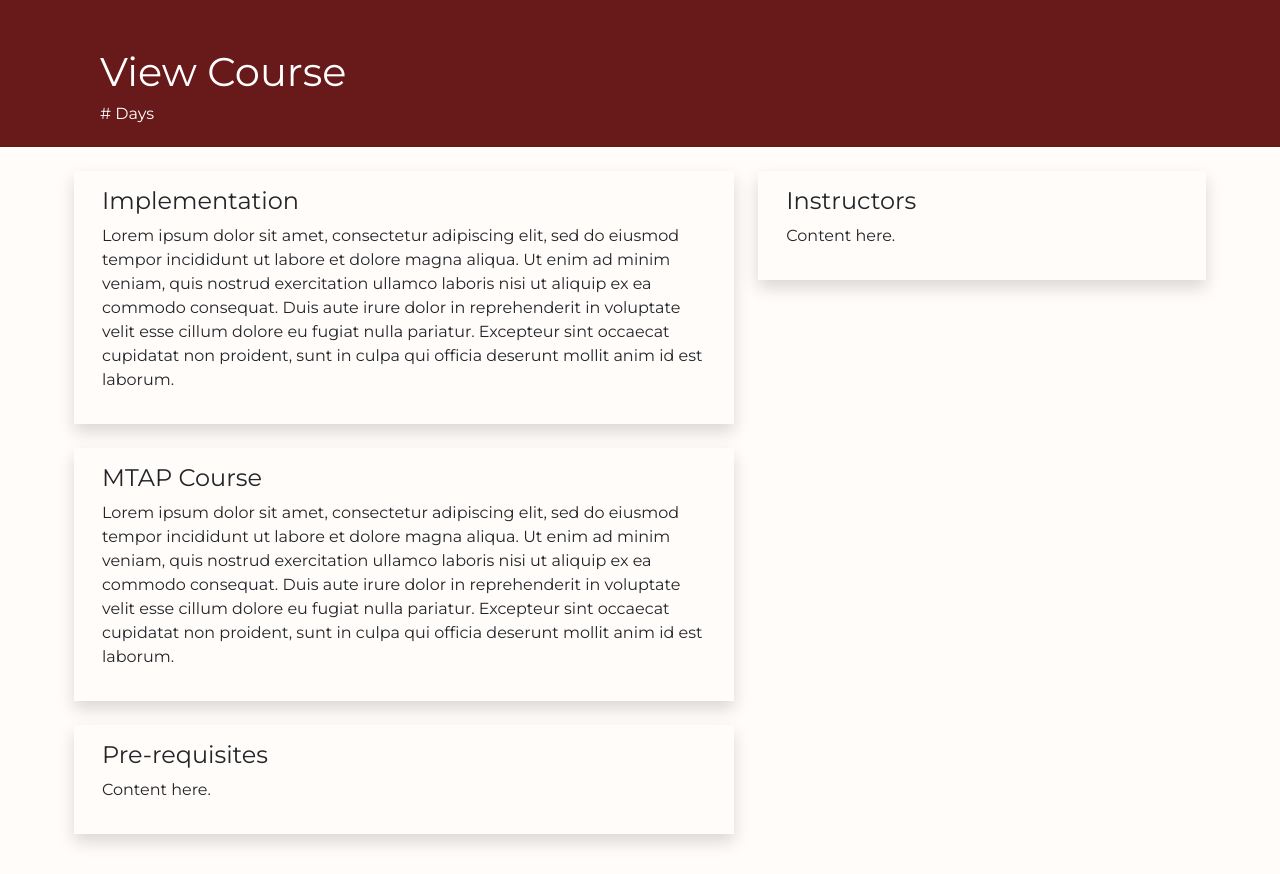
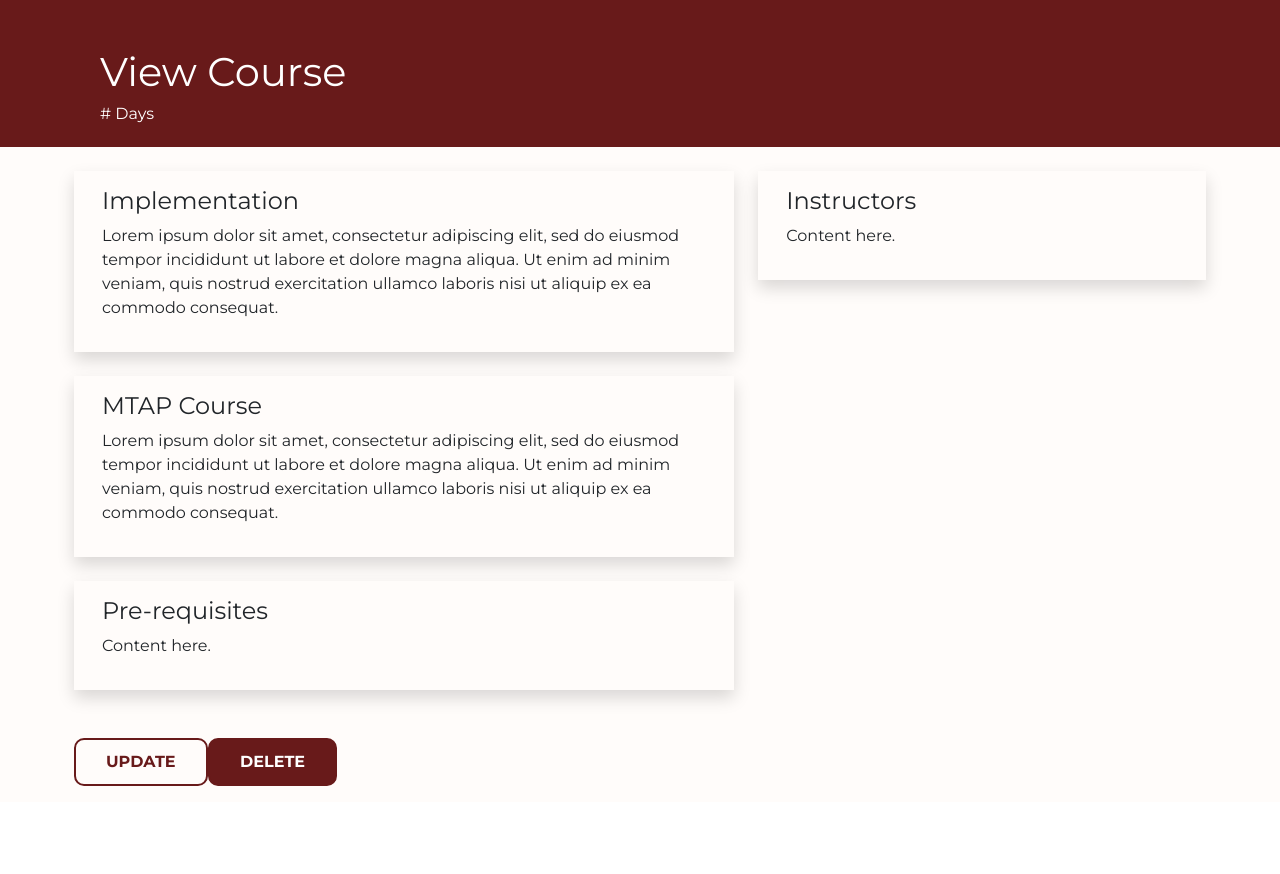
Before and after one commit to hakdocx/TrainingManagementSystem, a PHP site: page /viewRecord.php in a window 1280 px wide. After the commit the page ends 786 px from the top, so only its background shows below. Run offline with PHP 8.4, Linux system fonts and the light colour scheme.

Commit message:
added update and delete buttons, shortened filler text

```diff
--- a/viewRecord.php
+++ b/viewRecord.php
@@ -37,7 +37,7 @@
                 Implementation
               </h4>
               <p>
-                Lorem ipsum dolor sit amet, consectetur adipiscing elit, sed do eiusmod tempor incididunt ut labore et dolore magna aliqua. Ut enim ad minim veniam, quis nostrud exercitation ullamco laboris nisi ut aliquip ex ea commodo consequat. Duis aute irure dolor in reprehenderit in voluptate velit esse cillum dolore eu fugiat nulla pariatur. Excepteur sint occaecat cupidatat non proident, sunt in culpa qui officia deserunt mollit anim id est laborum.
+                Lorem ipsum dolor sit amet, consectetur adipiscing elit, sed do eiusmod tempor incididunt ut labore et dolore magna aliqua. Ut enim ad minim veniam, quis nostrud exercitation ullamco laboris nisi ut aliquip ex ea commodo consequat.
               </p>
             </div>
 
@@ -46,7 +46,7 @@
                 MTAP Course
               </h4>
               <p>
-                Lorem ipsum dolor sit amet, consectetur adipiscing elit, sed do eiusmod tempor incididunt ut labore et dolore magna aliqua. Ut enim ad minim veniam, quis nostrud exercitation ullamco laboris nisi ut aliquip ex ea commodo consequat. Duis aute irure dolor in reprehenderit in voluptate velit esse cillum dolore eu fugiat nulla pariatur. Excepteur sint occaecat cupidatat non proident, sunt in culpa qui officia deserunt mollit anim id est laborum.
+                Lorem ipsum dolor sit amet, consectetur adipiscing elit, sed do eiusmod tempor incididunt ut labore et dolore magna aliqua. Ut enim ad minim veniam, quis nostrud exercitation ullamco laboris nisi ut aliquip ex ea commodo consequat.
               </p>
             </div>
 
@@ -58,6 +58,38 @@
                 Content here.
               </p>
             </div>
+
+            <div class="row mt-5">
+              <div class="col-2 me-4 p-0">
+                <button type="button" class="update-btn" style="
+                        border: 2px solid #681a1a;
+                        background-color: #fffcfa;
+                        text-align: center;
+                        color: #681a1a;
+                        padding: 10px;
+                        padding-left: 30px;
+                        padding-right: 30px;
+                        border-radius: 10px;
+                        font-weight: bold;
+                        "
+                >UPDATE</button>
+              </div>
+              <div class="col-2 p-0">
+                <button type="button" class="del-btn"
+                        style="
+                        border: 2px solid #681a1a;
+                        background-color: #681a1a;
+                        text-align: center;
+                        color:white;
+                        padding: 10px;
+                        padding-left: 30px;
+                        padding-right: 30px;
+                        border-radius: 10px;
+                        font-weight:bold;
+                        "
+                >DELETE</button>
+              </div>
+            </div>
           </div>
           <div class="col" style="background-color: #fffcfa;">
             <div class="row shadow border-0 p-3">
@@ -67,7 +99,6 @@
               <p>
                 Content here.
               </p>
-
             </div>
           </div>
         </div>
```
